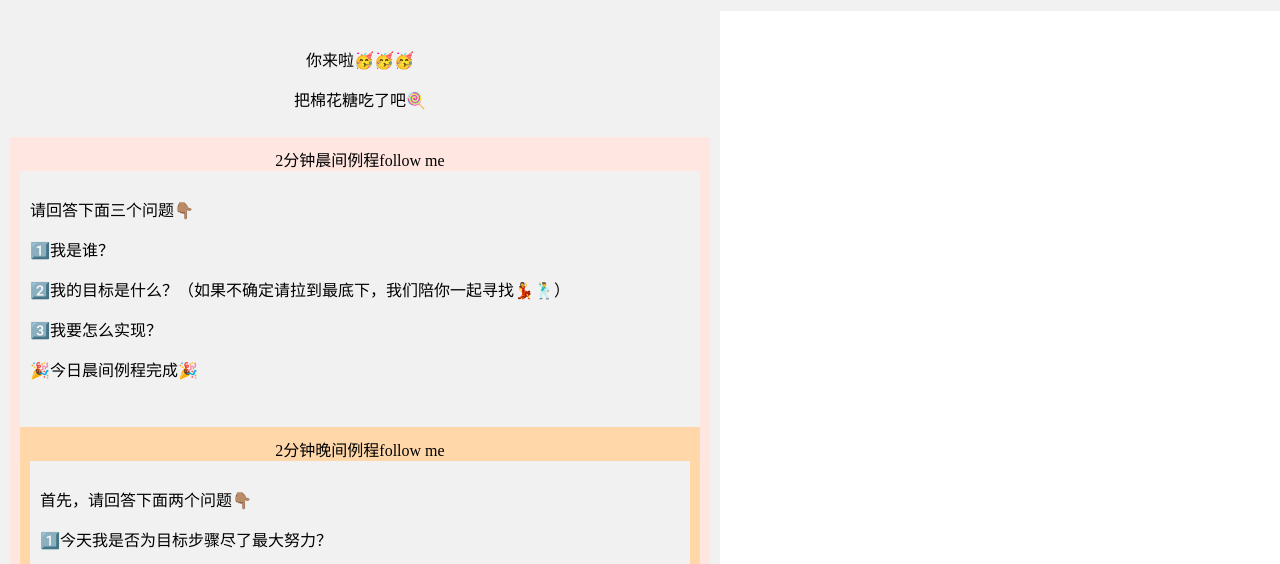
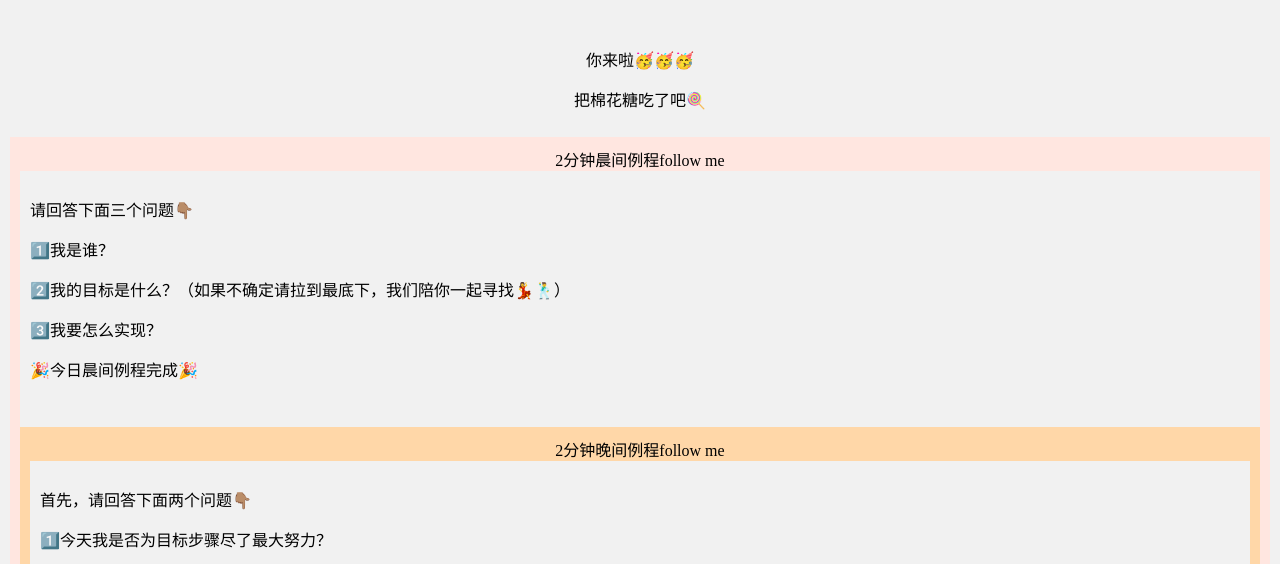
Before and after one commit to liuxiangyuuuu/hhh-img, a plain HTML site: page index.html in a window 1280 px wide. Shown: the part 213-777 px from the top of the page. Drawn offline with Linux system fonts and the light colour scheme.

Commit message:
Add files via upload

```diff
--- a/index.html
+++ b/index.html
@@ -22,7 +22,7 @@
      <div style="
      background-color: #f1f1f1;
      text-align: center;
-     padding: 10px;max-width: 700px"
+     padding: 10px;"
      >
       <div style="
      background-color: #f1f1f1;
```
